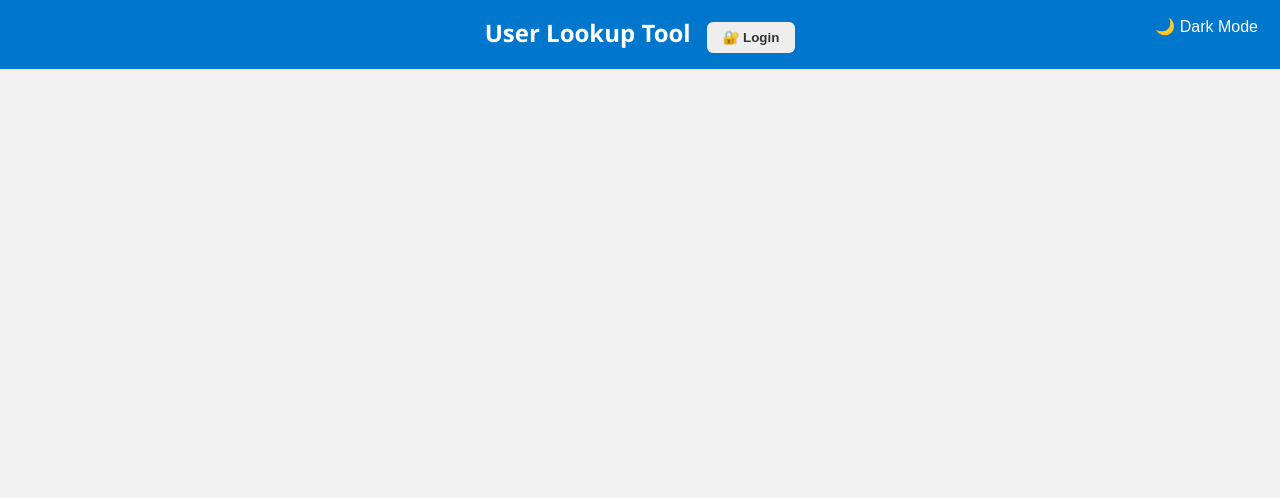
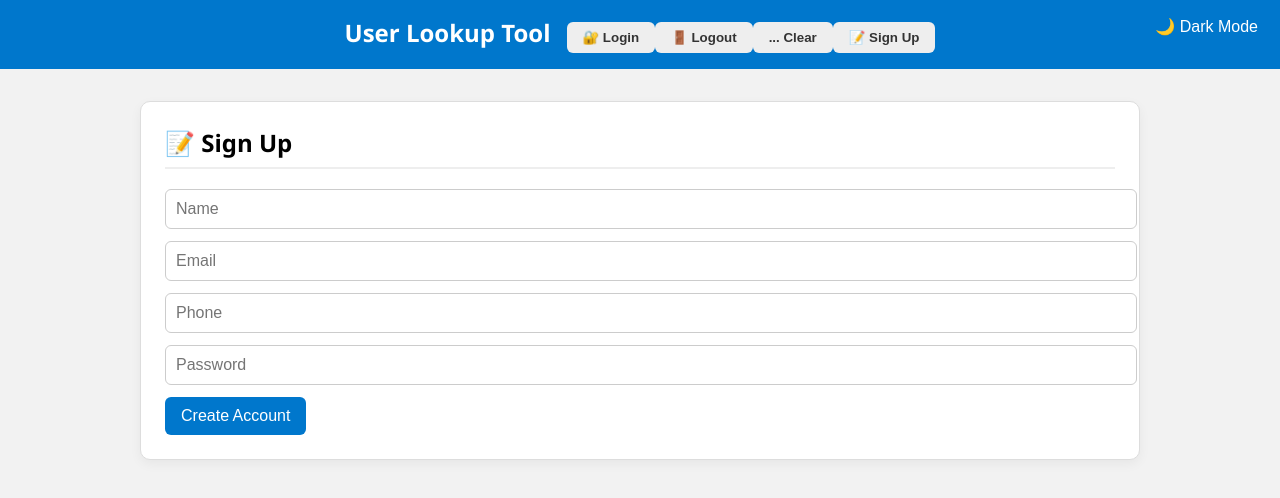
Before and after one commit to MoonSupreme1927/user-lookup-app, a React (Create React App) app in the folder frontend/: page /signup in a window 1280 px wide. Shown: the top 498 px of the page. Built offline with nearby package versions, Linux system fonts and the light colour scheme.

Commit message:
Updated Signup.js

```diff
--- a/frontend/src/App.js
+++ b/frontend/src/App.js
@@ -5,6 +5,8 @@ import './App.css';
 import { Routes, Route, useNavigate } from 'react-router-dom';
 import UserDetail from './UserDetail.js';
 import Login from './Login.js';
+import Signup from './Signup';
+
 
 
 
@@ -73,6 +75,12 @@ function App() {
     setError(null);
   };
 
+  const handleLogout = () => {
+    localStorage.removeItem('loggedInUser');
+    navigate('/login.js');
+  };
+
+
   return (
     <>
       <div className="banner">
@@ -81,11 +89,19 @@ function App() {
           className="btn-secondary"
           onClick={() => navigate('/login')}
           style={{ marginLeft: '1rem' }}
-       >
+        >
     🔐   Login
         </button>
         <button className="dark-toggle" onClick={() => setDarkMode(!darkMode)}>
           {darkMode ? '☀️ Light Mode' : '🌙 Dark Mode'}
+        </button>
+
+        <button className="btn-secondary" onClick={handleLogout}>
+          🚪 Logout
+        </button>
+        <button className="btn-secondary" onClick={handleClear}>  ... Clear</button>
+        <button className="btn-secondary" onClick={() => navigate('/signup')}>
+         📝 Sign Up
         </button>
       </div>
 
@@ -126,6 +142,16 @@ function App() {
             />
           }
         />
+        <Route
+          path="/signup"
+          element={
+            <Signup
+              setError={setError}
+              setLoading={setLoading}
+              navigate={navigate}
+            />
+          }
+        />
       </Routes>
     </>
   );
--- /dev/null
+++ b/frontend/src/Signup.js
@@ -0,0 +1,83 @@
+import React, { useState } from 'react';
+import axios from 'axios';
+import { useNavigate } from 'react-router-dom';
+
+function Signup() {
+  const navigate = useNavigate();
+  const [formData, setFormData] = useState({
+    name: '',
+    email: '',
+    phone: '',
+    password: ''
+  });
+  const [error, setError] = useState('');
+  const [message, setMessage] = useState('');
+
+  const handleSignup = async (e) => {
+    e.preventDefault();
+    setError('');
+    setMessage('');
+
+    try {
+      const res = await axios.post('https://user-lookup-app.onrender.com/signup', formData);
+      setMessage('Signup successful! Redirecting...');
+
+      // Optionally log the user in right after signup
+      const loginRes = await axios.post('https://user-lookup-app.onrender.com/login', {
+        email: formData.email,
+        password: formData.password
+      });
+
+      localStorage.setItem('loggedInUser', JSON.stringify(loginRes.data.user));
+      navigate(`/users/${loginRes.data.user._id}`);
+    } catch (err) {
+      console.error('Signup error:', err);
+      setError(err.response?.data?.error || 'Signup failed');
+    }
+  };
+
+  return (
+    <div className="App">
+      <div className="form-section">
+        <h2>📝 Sign Up</h2>
+        <form onSubmit={handleSignup}>
+          <input
+            type="text"
+            placeholder="Name"
+            value={formData.name}
+            onChange={(e) => setFormData({ ...formData, name: e.target.value })}
+            required
+          />
+          <input
+            type="email"
+            placeholder="Email"
+            value={formData.email}
+            onChange={(e) => setFormData({ ...formData, email: e.target.value })}
+            required
+          />
+          <input
+            type="text"
+            placeholder="Phone"
+            value={formData.phone}
+            onChange={(e) => setFormData({ ...formData, phone: e.target.value })}
+            required
+          />
+          <input
+            type="password"
+            placeholder="Password"
+            value={formData.password}
+            onChange={(e) => setFormData({ ...formData, password: e.target.value })}
+            required
+          />
+          <button type="submit" className="btn-primary">Create Account</button>
+        </form>
+        {message && <p className="success">{message}</p>}
+        {error && <p className="error">{error}</p>}
+      </div>
+    </div>
+  );
+}
+
+export default Signup;
+import './App.css';
+import { useEffect } from 'react';
```
